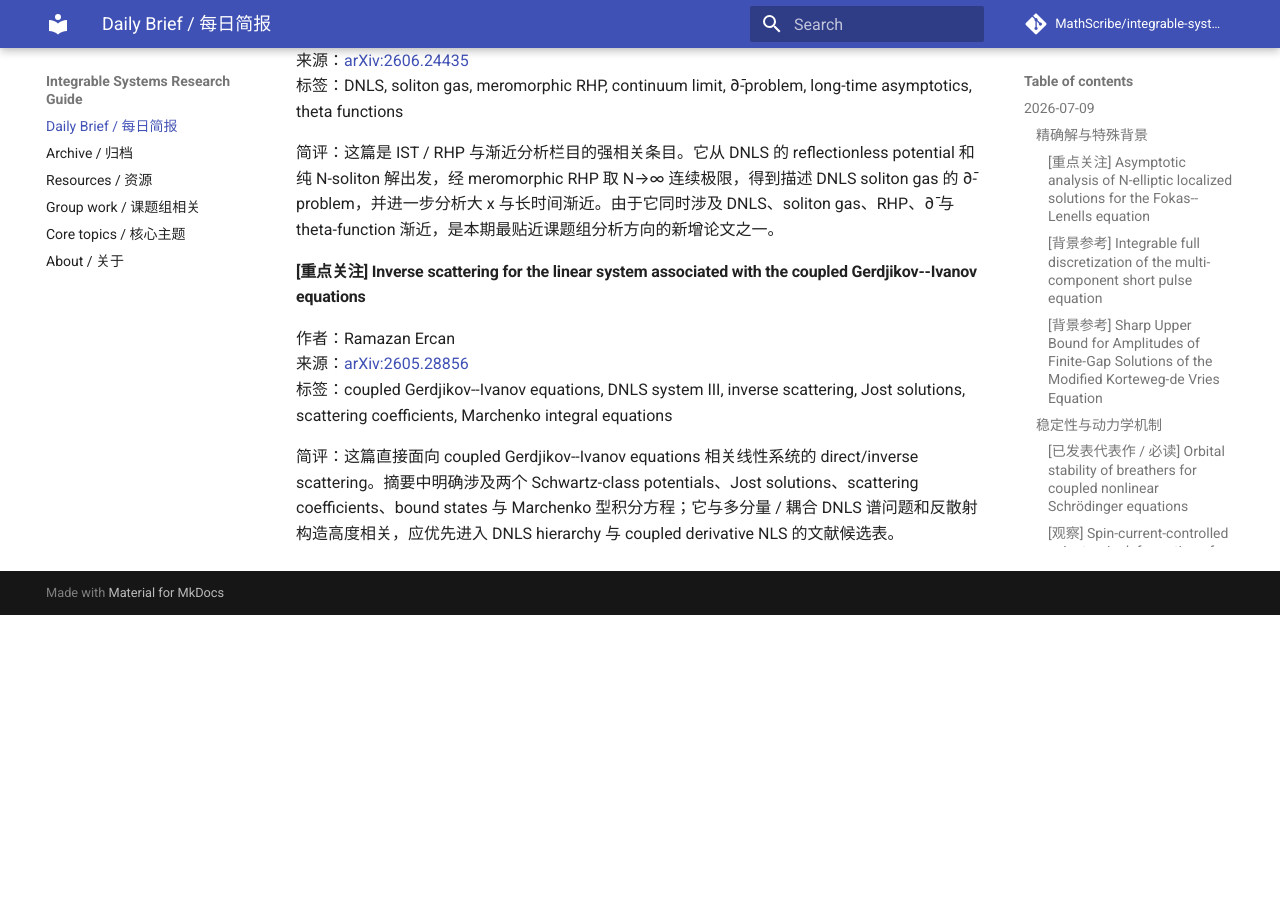
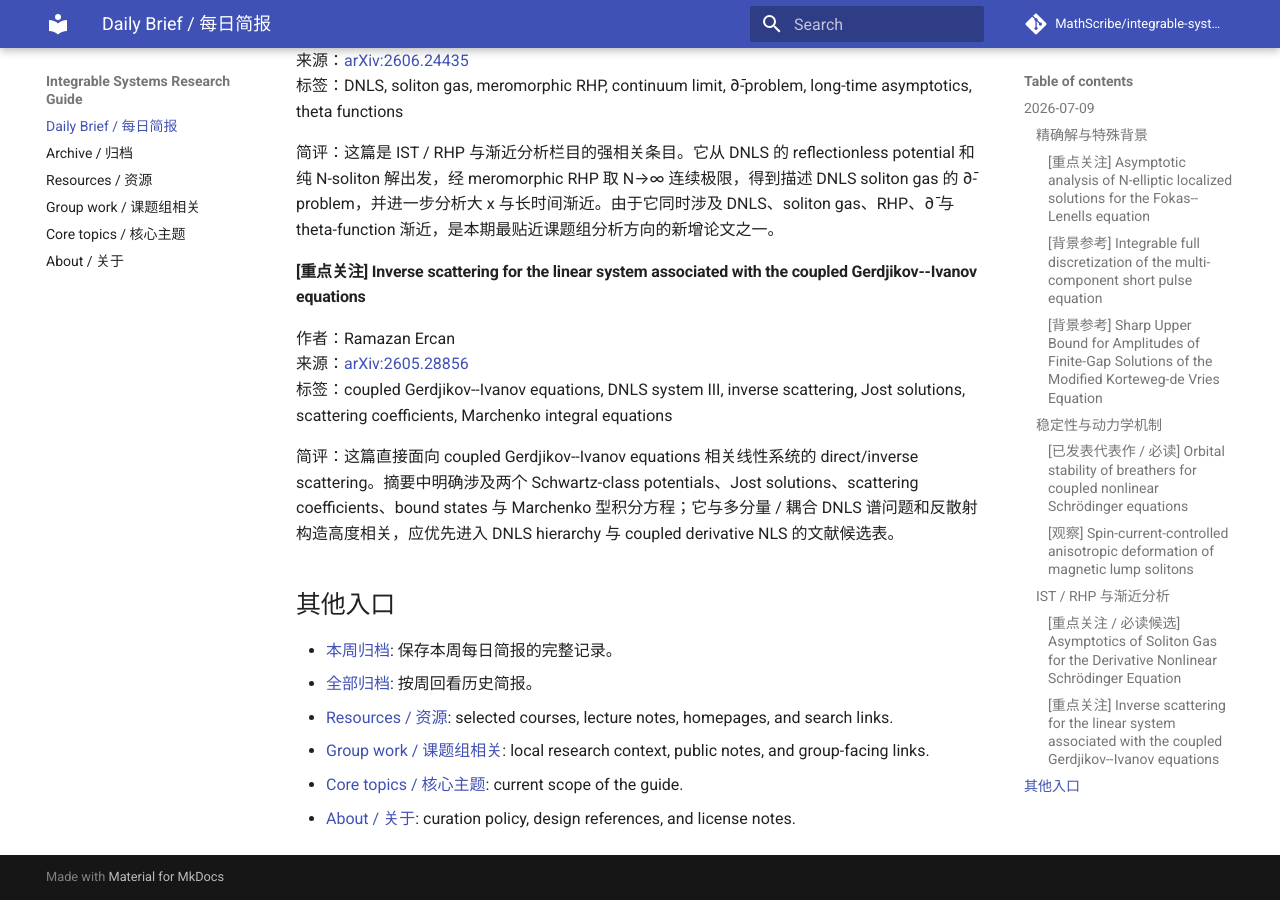
Before and after one commit to MathScribe/integrable-systems-guide, an MkDocs documentation site: the page built from docs/index.md, in a window 1280 px wide and 900 px high, scrolled down 1941 px. Built offline with MkDocs 1.6.1 and Material for MkDocs 9.7.7, drawn with Linux system fonts in a browser that asks for light colours; comment, search, counter and statistics services are not loaded; before the commit the page ends 2556 px from its top, so only the background shows below that.

Commit message:
Restore homepage entry links below daily brief

```diff
--- a/docs/index.md
+++ b/docs/index.md
@@ -70,3 +70,12 @@
 标签：coupled Gerdjikov--Ivanov equations, DNLS system III, inverse scattering, Jost solutions, scattering coefficients, Marchenko integral equations
 
 简评：这篇直接面向 coupled Gerdjikov--Ivanov equations 相关线性系统的 direct/inverse scattering。摘要中明确涉及两个 Schwartz-class potentials、Jost solutions、scattering coefficients、bound states 与 Marchenko 型积分方程；它与多分量 / 耦合 DNLS 谱问题和反散射构造高度相关，应优先进入 DNLS hierarchy 与 coupled derivative NLS 的文献候选表。
+
+## 其他入口
+
+- [本周归档](radar/2026-W28.md): 保存本周每日简报的完整记录。
+- [全部归档](radar/index.md): 按周回看历史简报。
+- [Resources / 资源](resources.md): selected courses, lecture notes, homepages, and search links.
+- [Group work / 课题组相关](group-work.md): local research context, public notes, and group-facing links.
+- [Core topics / 核心主题](topics.md): current scope of the guide.
+- [About / 关于](about.md): curation policy, design references, and license notes.
```
